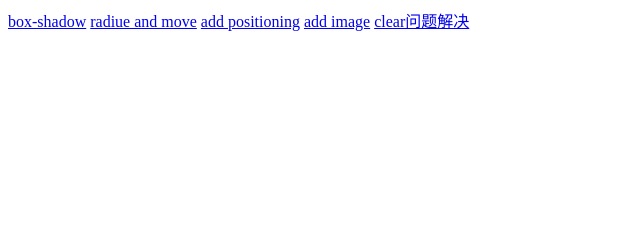
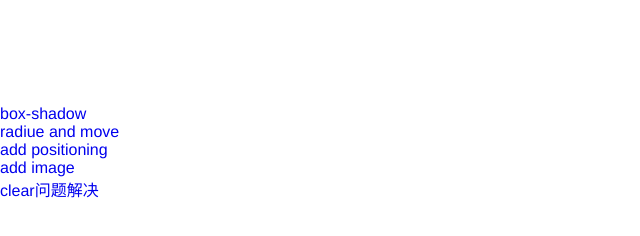
Before and after one commit to zzhzhihao/mu169q.github.io, a plain HTML site: page 100/index.html in a window 1280 px wide. Shown: the whole page, without its empty margins (0-640 px from the left). Drawn offline with Linux system fonts and the light colour scheme.

Commit message:
修改成为列表

```diff
--- /dev/null
+++ b/100/common.css
@@ -0,0 +1,23 @@
+/*----common-----*/
+body{
+	margin: 0px;
+	padding: 0px;
+ font-family: "Helvetica Neue", "Segoe UI", Helvetica, Arial, "Hiragino Sans GB", "Microsoft YaHei", "WenQuanYi Micro Hei", sans-serif;
+}
+*{
+	box-sizing:border-box;/*-----修正padding,border影响盒模型----*/
+
+}
+a{
+	text-decoration: none;
+
+
+}
+ul {
+
+	list-style: none;
+	padding: 0px;
+	margin: 0px;
+
+
+}
--- a/100/index.html
+++ b/100/index.html
@@ -1,5 +1,32 @@
-<a href="1">box-shadow</a>
-<a href="2">radiue and move</a>
-<a href="3">add positioning</a>
-<a href="4">add image</a>
-<a href="5">clear问题解决</a>
+<!DOCTYPE html>
+<html>
+<head>
+	<meta charset="UTF-8">
+	<title>Demo</title>
+	<link rel="stylesheet" href="common.css">
+	<link rel="stylesheet" href="main.css">
+</head>
+<body>
+	<h1 class="logo">BLOGS</h1>
+	<ul>
+	<li>
+		<a href="1">box-shadow</a>
+	</li>
+	<li>
+		<a href="2">radiue and move</a>
+	</li>
+	<li>
+			<a href="3">add positioning</a>
+	</li>
+	<li>
+			<a href="4">add image</a>
+	</li>
+	<li>
+		<a href="5">clear问题解决</a>
+	</li>
+
+	</ul>
+
+
+</body>
+</html>
--- /dev/null
+++ b/100/main.css
@@ -0,0 +1,9 @@
+/*-----main.css-----*/
+h1{
+	font-size: 48px;
+color: #fff;
+margin-bottom: 20px;
+line-height: 1.1;
+width: 100%
+background-color:rgb(0, 188, 212);
+}
```
